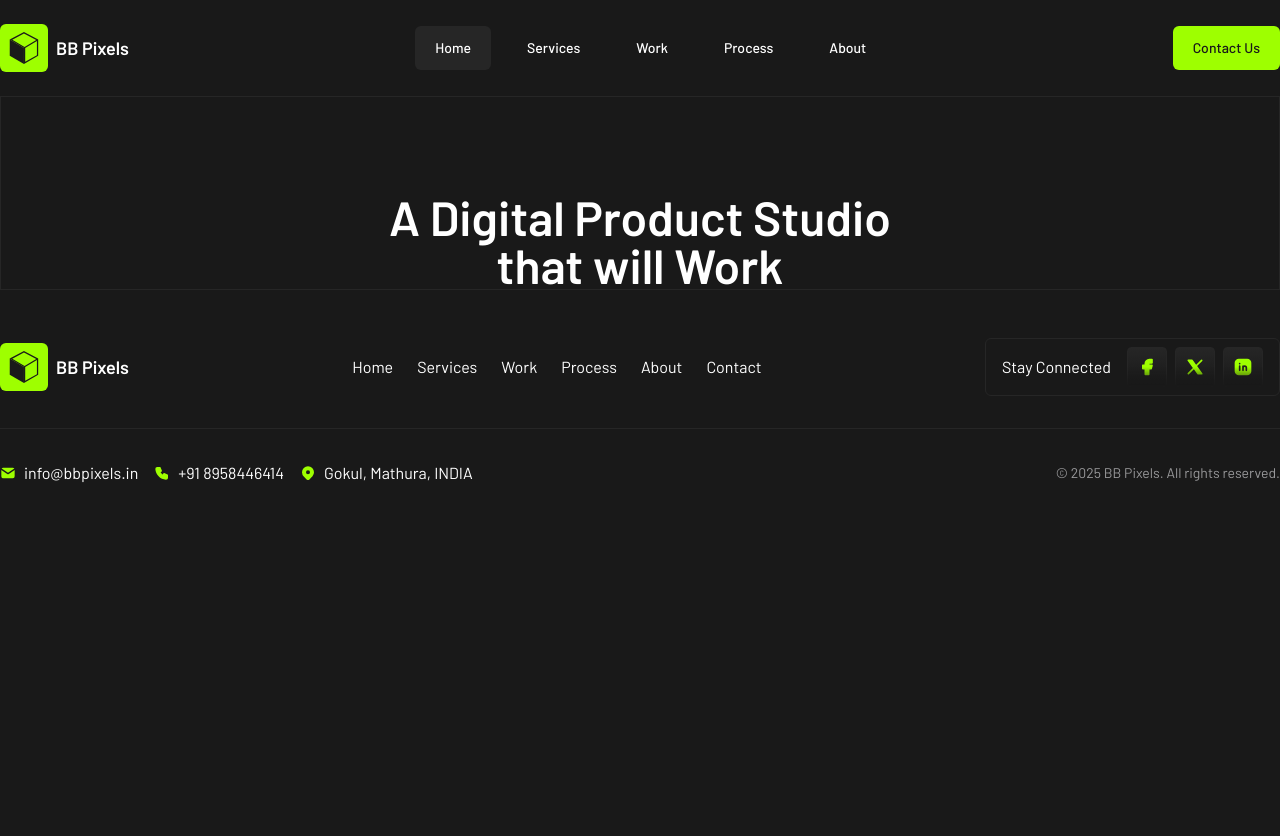
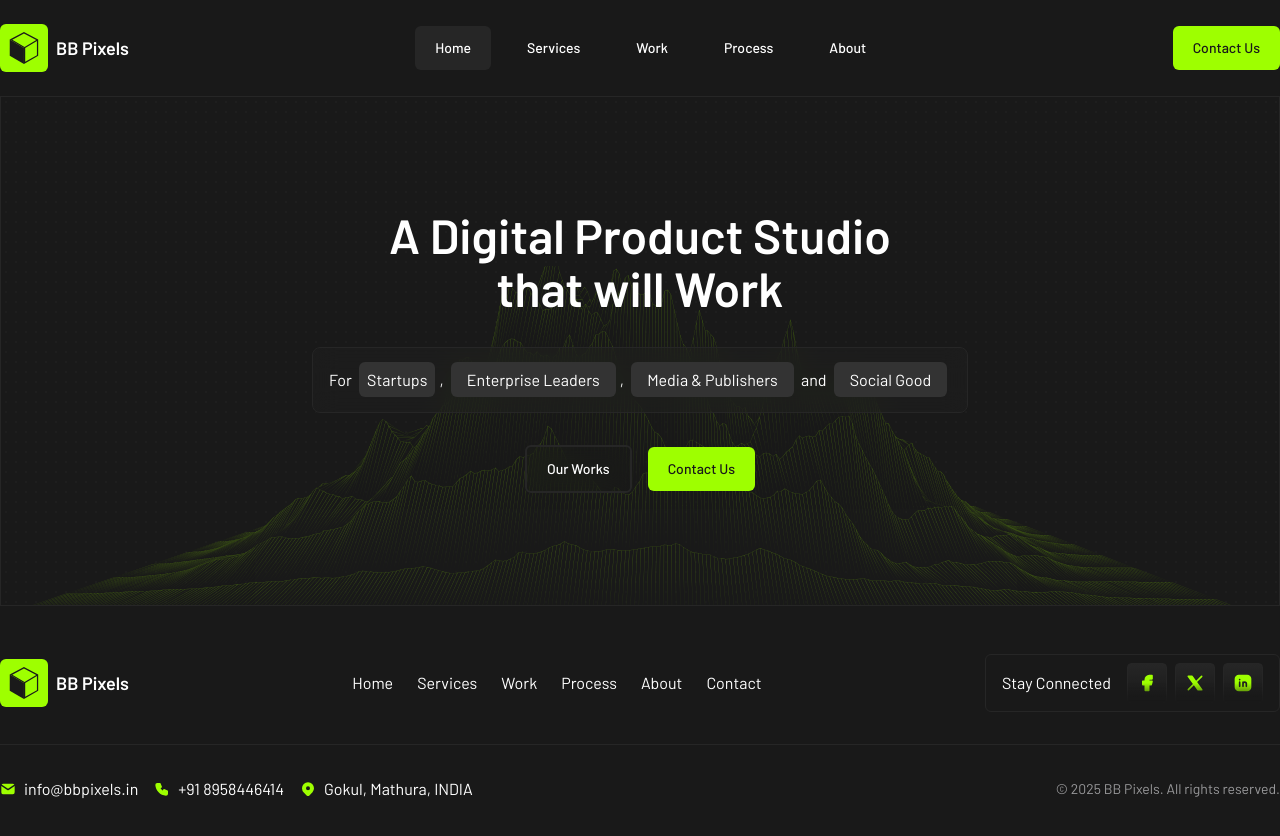
Before and after one commit to ditinagrawal/squareup-template, a Next.js app: page / in a window 1280 px wide. Shown: the top 836 px of the page. Before the commit the page ends 800 px from the top, so only its background shows below. Built offline with nearby package versions, Linux system fonts and the light colour scheme.

Commit message:
add hero section

```diff
--- a/app/layout.tsx
+++ b/app/layout.tsx
@@ -9,9 +9,9 @@ const barlow = Barlow({
 });
 
 export const metadata: Metadata = {
-  title: "Creative Web Studio - BBPixels",
+  title: "Creative Web Studio | BB Pixels",
   description:
-    "BBPixels is a creative web studio that specializes in building websites and web applications.",
+    "BB Pixels is a creative web studio that specializes in building websites and web applications.",
 };
 
 export default function RootLayout({
--- a/components/sections/hero.tsx
+++ b/components/sections/hero.tsx
@@ -1,10 +1,56 @@
+import Image from "next/image";
+import Link from "next/link";
+
+import { buttonVariants } from "@/components/ui/button";
+import { Pattern } from "@/components/ui/pattern";
+
 export const Hero = () => {
   return (
-    <div className="relative pt-24">
-      <h1 className="text-center text-5xl font-semibold">
-        A Digital Product Studio <br />
-        that will Work
-      </h1>
-    </div>
+    <section className="relative py-28">
+      <Pattern />
+      <div className="flex flex-col items-center justify-center gap-8 text-center">
+        <h1 className="text-5xl leading-[1.1] font-semibold text-shadow-2xs">
+          A Digital Product Studio <br />
+          that will Work
+        </h1>
+        <div className="border-secondary-15 bg-secondary-15/30 rounded-lg border px-4 py-5 backdrop-blur-md">
+          For{" "}
+          <span className="bg-secondary-20 mx-1 rounded-md p-2">Startups</span>,{" "}
+          <span className="bg-secondary-20 mx-1 rounded-md px-4 py-2">
+            Enterprise Leaders
+          </span>
+          ,{" "}
+          <span className="bg-secondary-20 mx-1 rounded-md px-4 py-2">
+            Media & Publishers
+          </span>{" "}
+          and{" "}
+          <span className="bg-secondary-20 mx-1 rounded-md px-4 py-2">
+            Social Good
+          </span>
+        </div>
+        <div className="space-x-4">
+          <Link href="/work" className={buttonVariants({ variant: "outline" })}>
+            Our Works
+          </Link>
+          <Link
+            href="/contact"
+            className={buttonVariants({ variant: "primary" })}
+          >
+            Contact Us
+          </Link>
+        </div>
+      </div>
+      <div>
+        <Image
+          src="/abstract.svg"
+          alt="Abstract"
+          width={1000}
+          height={1000}
+          draggable={false}
+          priority
+          className="absolute bottom-0 -z-10 h-2/3 w-full object-cover"
+        />
+      </div>
+    </section>
   );
 };
--- a/components/ui/button.tsx
+++ b/components/ui/button.tsx
@@ -11,7 +11,7 @@ export const buttonVariants = cva(
         default: "hover:bg-secondary-15/80",
         primary: "bg-primary-50 hover:bg-primary-50/90 text-secondary-10",
         secondary: "bg-secondary-15 hover:bg-secondary-15/80",
-        outline: "border-2 border-secondary-15",
+        outline: "border-2 border-secondary-15 backdrop-blur-md",
       },
     },
     defaultVariants: {
--- /dev/null
+++ b/components/ui/pattern.tsx
@@ -0,0 +1,5 @@
+export const Pattern = () => {
+  return (
+    <div className="absolute inset-0 -z-10 h-full w-full bg-[radial-gradient(circle,rgba(255,255,255,0.025)_1px,transparent_1px)] bg-size-[10px_10px]" />
+  );
+};
```
